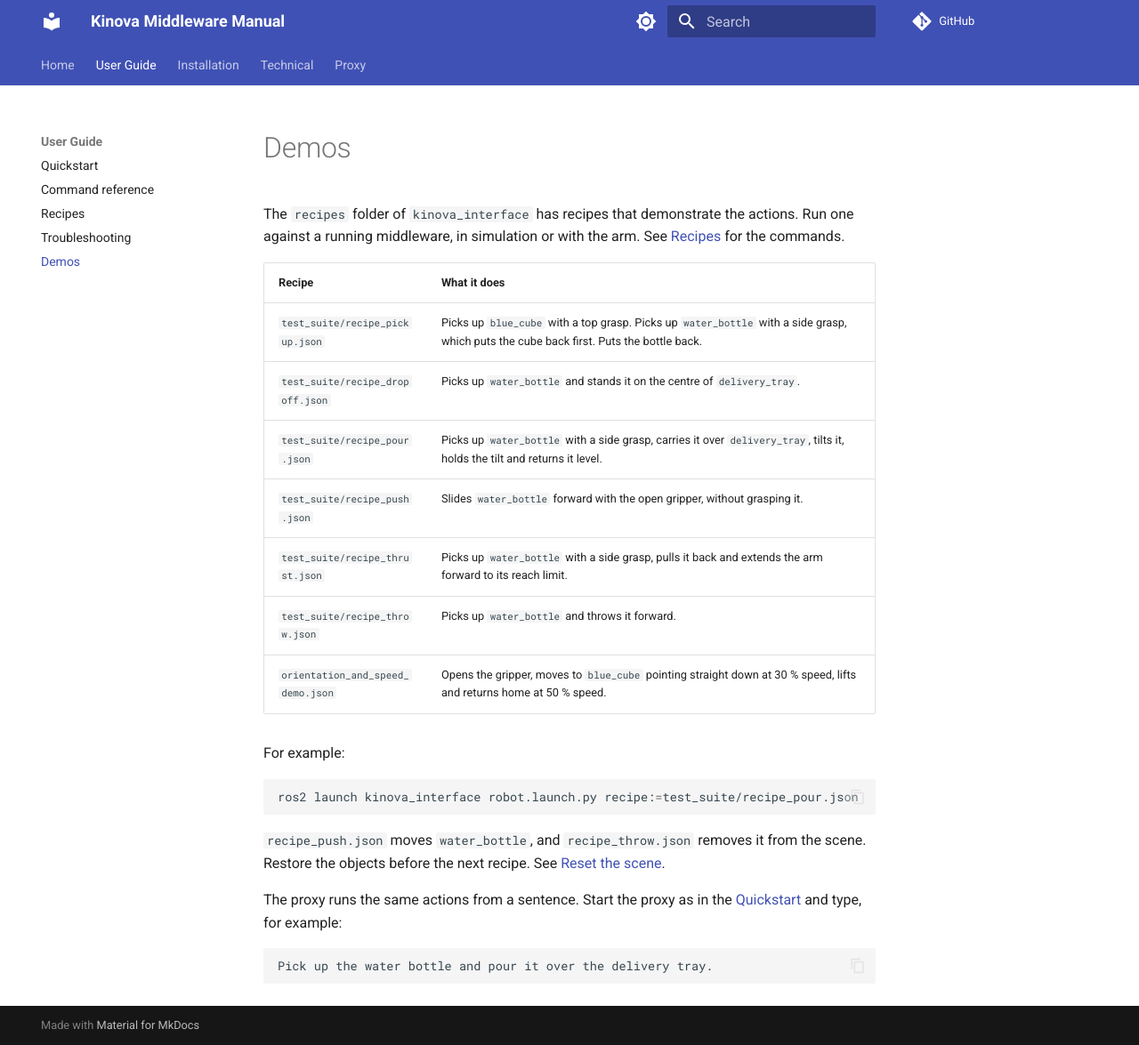
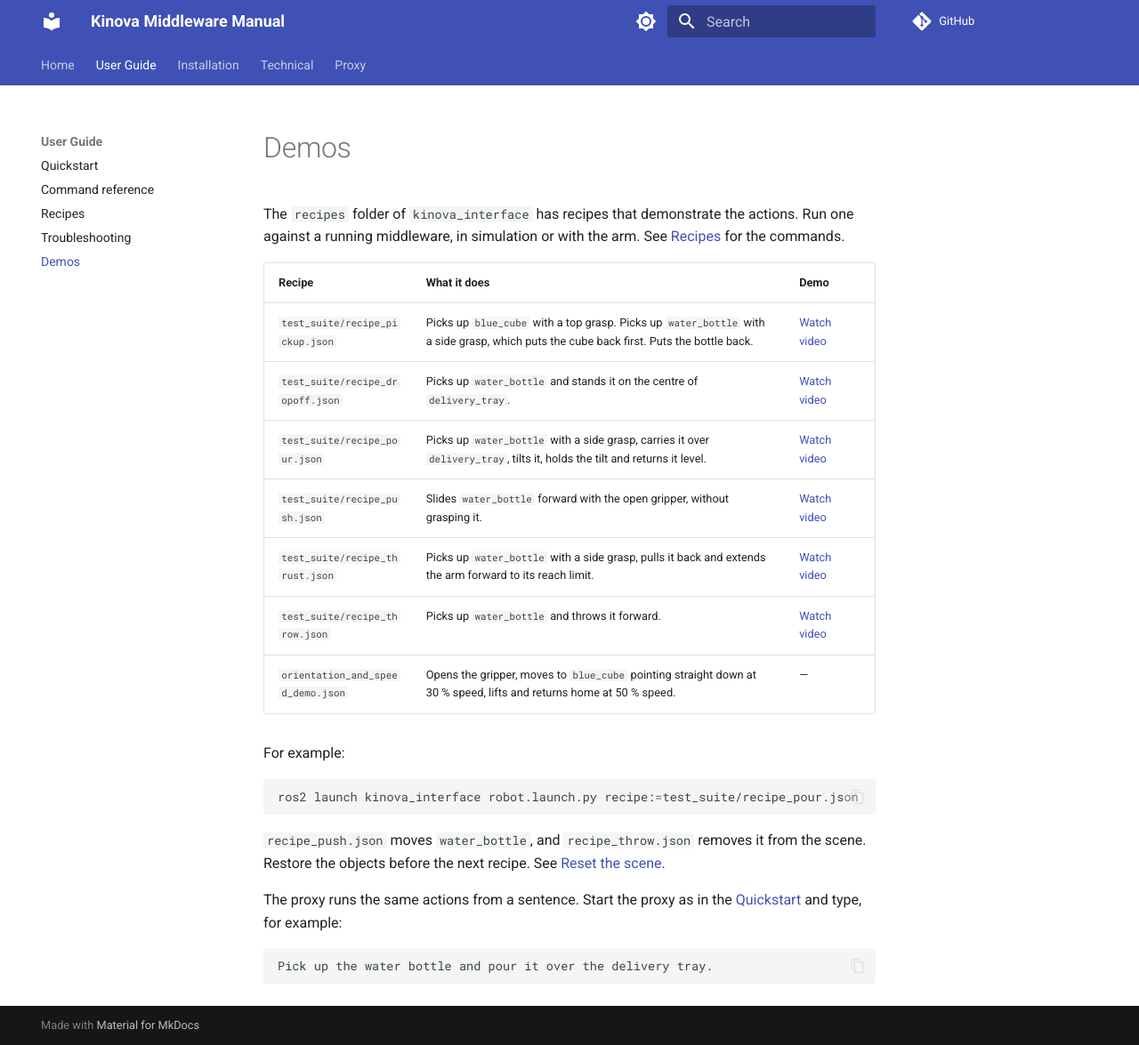
Before and after one commit to Jeremy-Allan/ROS2-middleware, an MkDocs documentation site: the page built from docs/user-guide/demos.md, in a window 1280 px wide and 1175 px high. Shown: the whole window at 89% size. Built offline with MkDocs 1.6.1 and Material for MkDocs 9.7.7, drawn with Linux system fonts in a browser that asks for light colours; comment, search, counter and statistics services are not loaded.

Commit message:
Update demos.md

```diff
--- a/docs/user-guide/demos.md
+++ b/docs/user-guide/demos.md
@@ -2,15 +2,15 @@
 
 The `recipes` folder of `kinova_interface` has recipes that demonstrate the actions. Run one against a running middleware, in simulation or with the arm. See [Recipes](recipes.md#run-a-recipe) for the commands.
 
-| Recipe | What it does |
-|---|---|
-| `test_suite/recipe_pickup.json` | Picks up `blue_cube` with a top grasp. Picks up `water_bottle` with a side grasp, which puts the cube back first. Puts the bottle back. |
-| `test_suite/recipe_dropoff.json` | Picks up `water_bottle` and stands it on the centre of `delivery_tray`. |
-| `test_suite/recipe_pour.json` | Picks up `water_bottle` with a side grasp, carries it over `delivery_tray`, tilts it, holds the tilt and returns it level. |
-| `test_suite/recipe_push.json` | Slides `water_bottle` forward with the open gripper, without grasping it. |
-| `test_suite/recipe_thrust.json` | Picks up `water_bottle` with a side grasp, pulls it back and extends the arm forward to its reach limit. |
-| `test_suite/recipe_throw.json` | Picks up `water_bottle` and throws it forward. |
-| `orientation_and_speed_demo.json` | Opens the gripper, moves to `blue_cube` pointing straight down at 30 % speed, lifts and returns home at 50 % speed. |
+| Recipe | What it does | Demo |
+|---|---|---|
+| `test_suite/recipe_pickup.json` | Picks up `blue_cube` with a top grasp. Picks up `water_bottle` with a side grasp, which puts the cube back first. Puts the bottle back. | [Watch video](assets/videos/recipe_pickup.mp4) |
+| `test_suite/recipe_dropoff.json` | Picks up `water_bottle` and stands it on the centre of `delivery_tray`. | [Watch video](assets/videos/recipe_dropoff.mp4) |
+| `test_suite/recipe_pour.json` | Picks up `water_bottle` with a side grasp, carries it over `delivery_tray`, tilts it, holds the tilt and returns it level. | [Watch video](assets/videos/recipe_pour.mp4) |
+| `test_suite/recipe_push.json` | Slides `water_bottle` forward with the open gripper, without grasping it. | [Watch video](assets/videos/recipe_push.mp4) |
+| `test_suite/recipe_thrust.json` | Picks up `water_bottle` with a side grasp, pulls it back and extends the arm forward to its reach limit. | [Watch video](assets/videos/recipe_thrust.mp4) |
+| `test_suite/recipe_throw.json` | Picks up `water_bottle` and throws it forward. | [Watch video](assets/videos/recipe_throw.mp4) |
+| `orientation_and_speed_demo.json` | Opens the gripper, moves to `blue_cube` pointing straight down at 30 % speed, lifts and returns home at 50 % speed. | — |
 
 For example:
 
```
